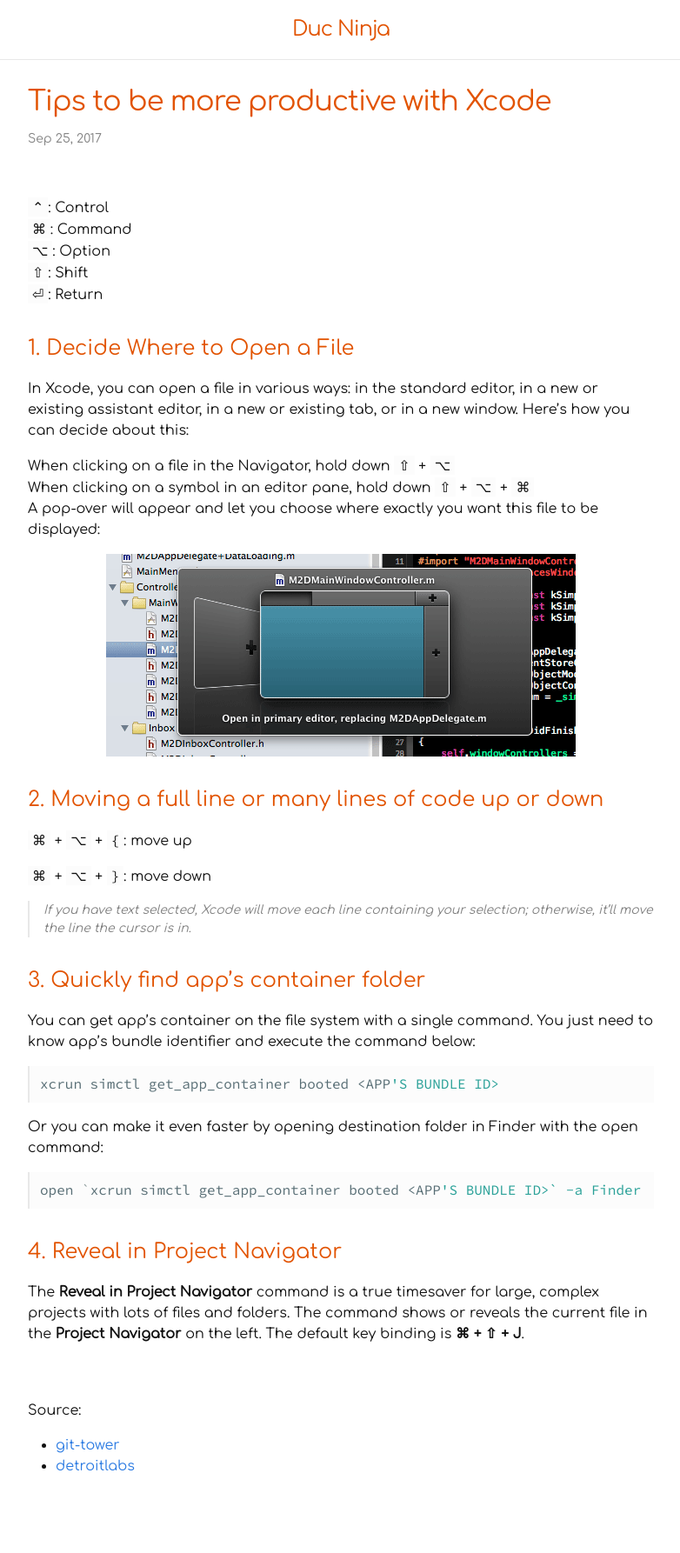
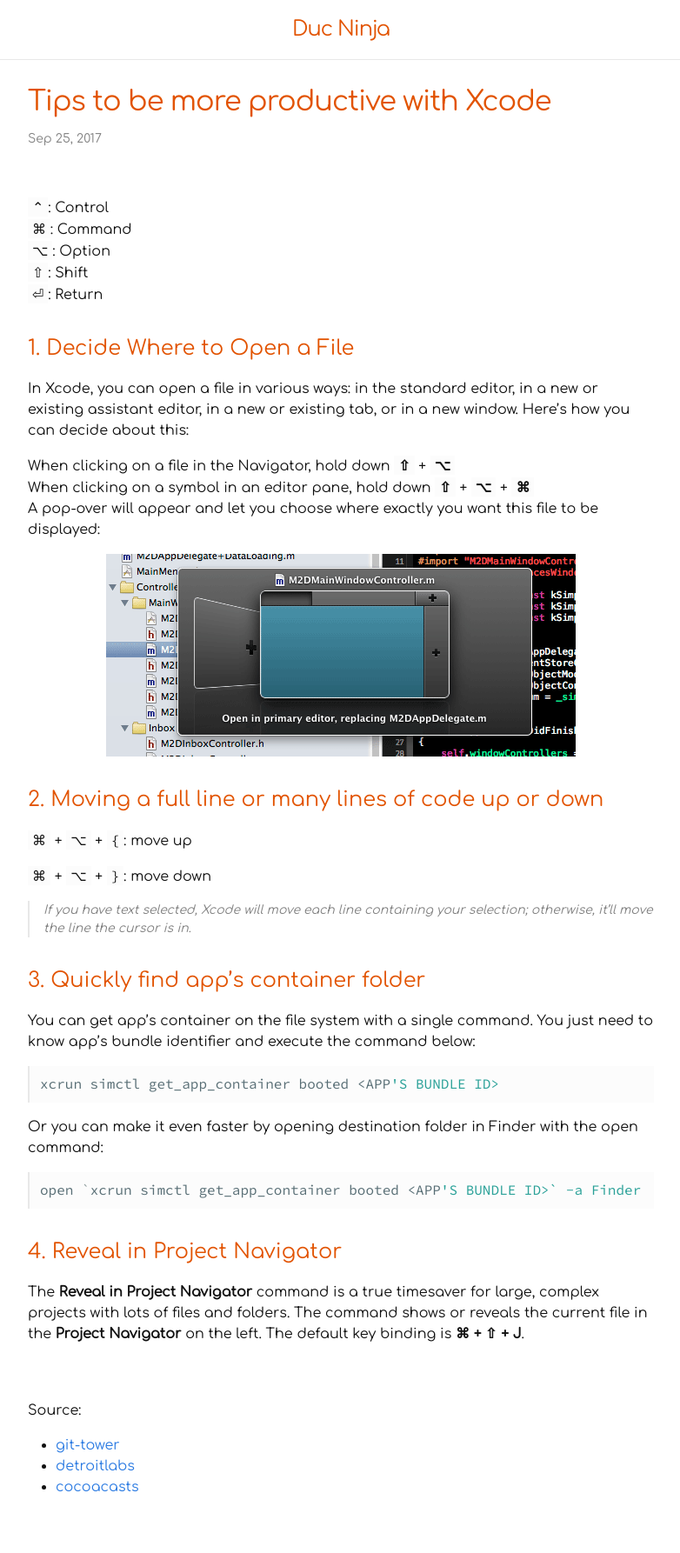
Before and after one commit to nnduc/nnduc.github.io, a Jekyll site: the page built from _posts/2017-09-25-tips-to-be-more-productive-with-xcode.md, in a window 1280 px wide. Shown: the whole page at 87% size, without its empty margins (248-1030 px from the left). Built offline with Jekyll 4.4.1, drawn with Linux system fonts in a browser that asks for light colours; comment, search, counter and statistics services are not loaded; before the commit the page ends 1762 px from its top, so only the background shows below that.

Commit message:
Tips to be more productive with Xcode

```diff
--- a/_posts/2017-09-25-tips-to-be-more-productive-with-xcode.md
+++ b/_posts/2017-09-25-tips-to-be-more-productive-with-xcode.md
@@ -13,8 +13,8 @@
 ### 1. Decide Where to Open a File
 In Xcode, you can open a file in various ways: in the standard editor, in a new or existing assistant editor, in a new or existing tab, or in a new window. Here's how you can decide about this:
 
-When clicking on a file in the Navigator, hold down `⇧` + `⌥`
-<br>When clicking on a symbol in an editor pane, hold down `⇧` + `⌥` + `⌘`
+When clicking on a file in the Navigator, hold down **`⇧`** + **`⌥`**
+<br>When clicking on a symbol in an editor pane, hold down **`⇧`** + **`⌥`** + **`⌘`**
 <br>A pop-over will appear and let you choose where exactly you want this file to be displayed:
 
 ![]({{site.baseurl}}/images/xcode-open-file.gif)
@@ -49,8 +49,9 @@
 
 - [git-tower][git-tower]
 - [detroitlabs][detroitlabs]
-
+- [cocoacasts][cocoacasts]
 
 
 [git-tower]: https://www.git-tower.com/blog/6-tips-for-xcode/
 [detroitlabs]: https://www.detroitlabs.com/blog/2017/04/13/17-xcode-tips-and-tricks-that-every-ios-developer-should-know/
+[cocoacasts]:https://cocoacasts.com/seven-xcode-tricks-every-developer-should-know/
```
